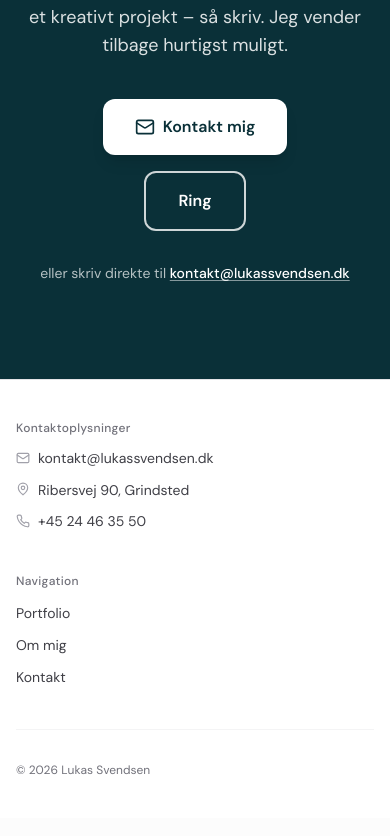
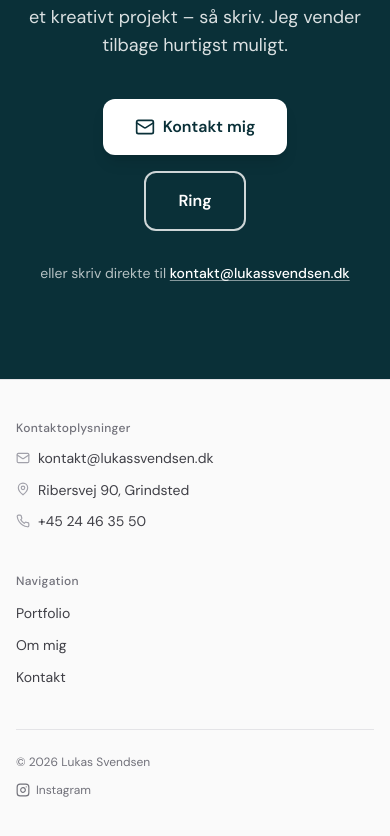
Before and after one commit to ItzLukaas/lukassvendsen, a Next.js app: page / in a window 390 px wide. Shown: the part 3436-4272 px from the top of the page. Built offline with nearby package versions, Linux system fonts and the light colour scheme.

Commit message:
Enhance Footer component by adding Instagram link, updating background color, and improving layout for better responsiveness and visual appeal.

```diff
--- a/src/components/Footer.tsx
+++ b/src/components/Footer.tsx
@@ -1,5 +1,5 @@
 import Link from 'next/link';
-import { Mail, MapPin, Phone } from 'lucide-react';
+import { Mail, MapPin, Phone, Instagram } from 'lucide-react';
 import { siteConfig, contact } from '@/content/data';
 
 const NAV_LINKS = [
@@ -11,7 +11,7 @@ const NAV_LINKS = [
 export function Footer() {
   return (
     <footer
-      className="border-t border-zinc-200 bg-white py-10 sm:py-12"
+      className="border-t border-zinc-200 bg-zinc-50 py-10 sm:py-12"
       role="contentinfo"
     >
       <div className="mx-auto max-w-6xl px-4 sm:px-6 lg:px-8">
@@ -71,10 +71,22 @@ export function Footer() {
           </div>
         </div>
 
-        <div className="mt-10 pt-8 border-t border-zinc-100">
+        <div className="mt-10 pt-6 border-t border-zinc-200 flex flex-col sm:flex-row sm:items-center sm:justify-between gap-3">
           <p className="text-xs text-zinc-500">
             © {new Date().getFullYear()} {siteConfig.name}
           </p>
+          {contact.instagram && (
+            <a
+              href={contact.instagram}
+              target="_blank"
+              rel="noopener noreferrer"
+              className="inline-flex items-center gap-1.5 text-xs text-zinc-500 hover:text-zinc-700 transition-colors"
+              aria-label="Instagram"
+            >
+              <Instagram className="h-3.5 w-3.5" />
+              Instagram
+            </a>
+          )}
         </div>
       </div>
     </footer>
```
